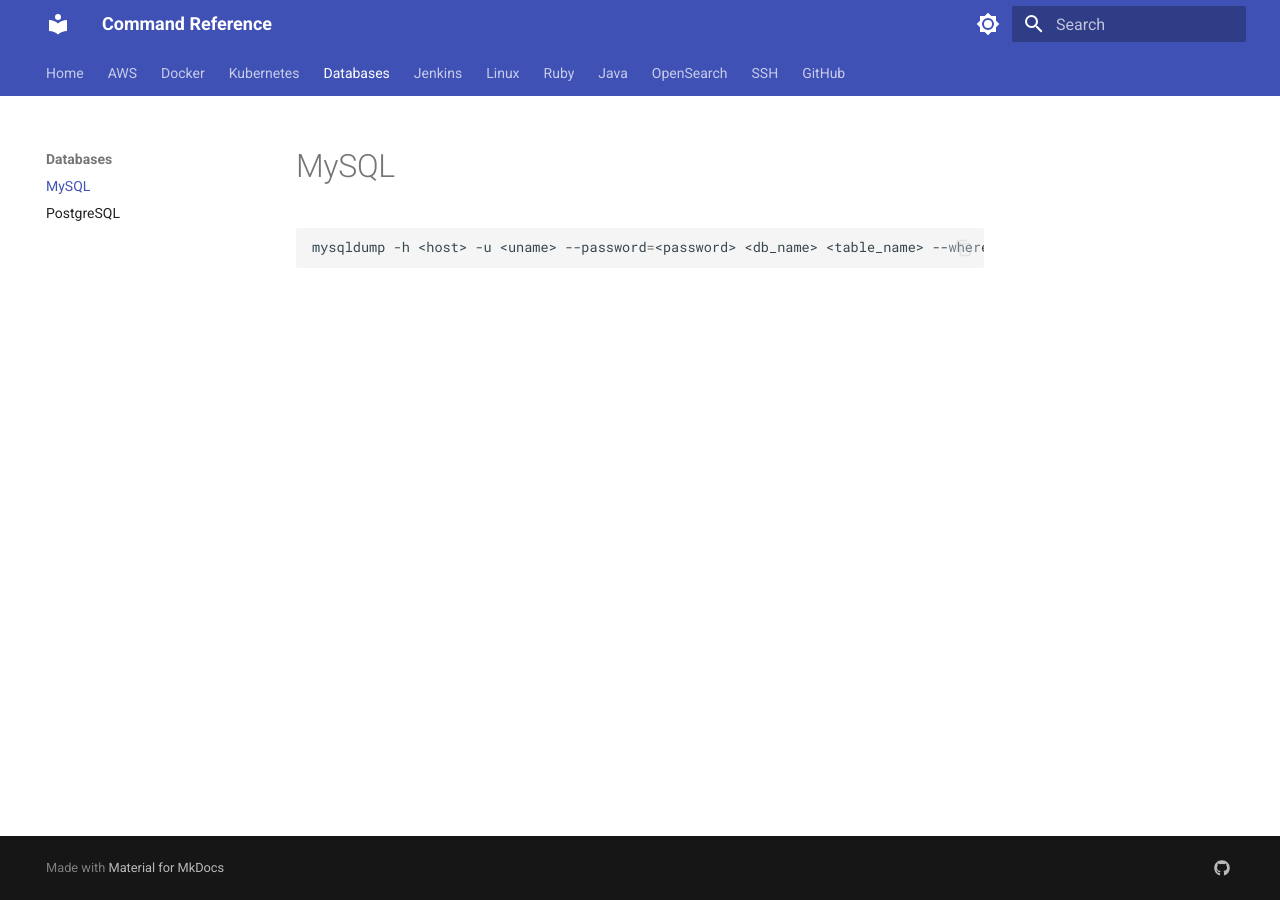
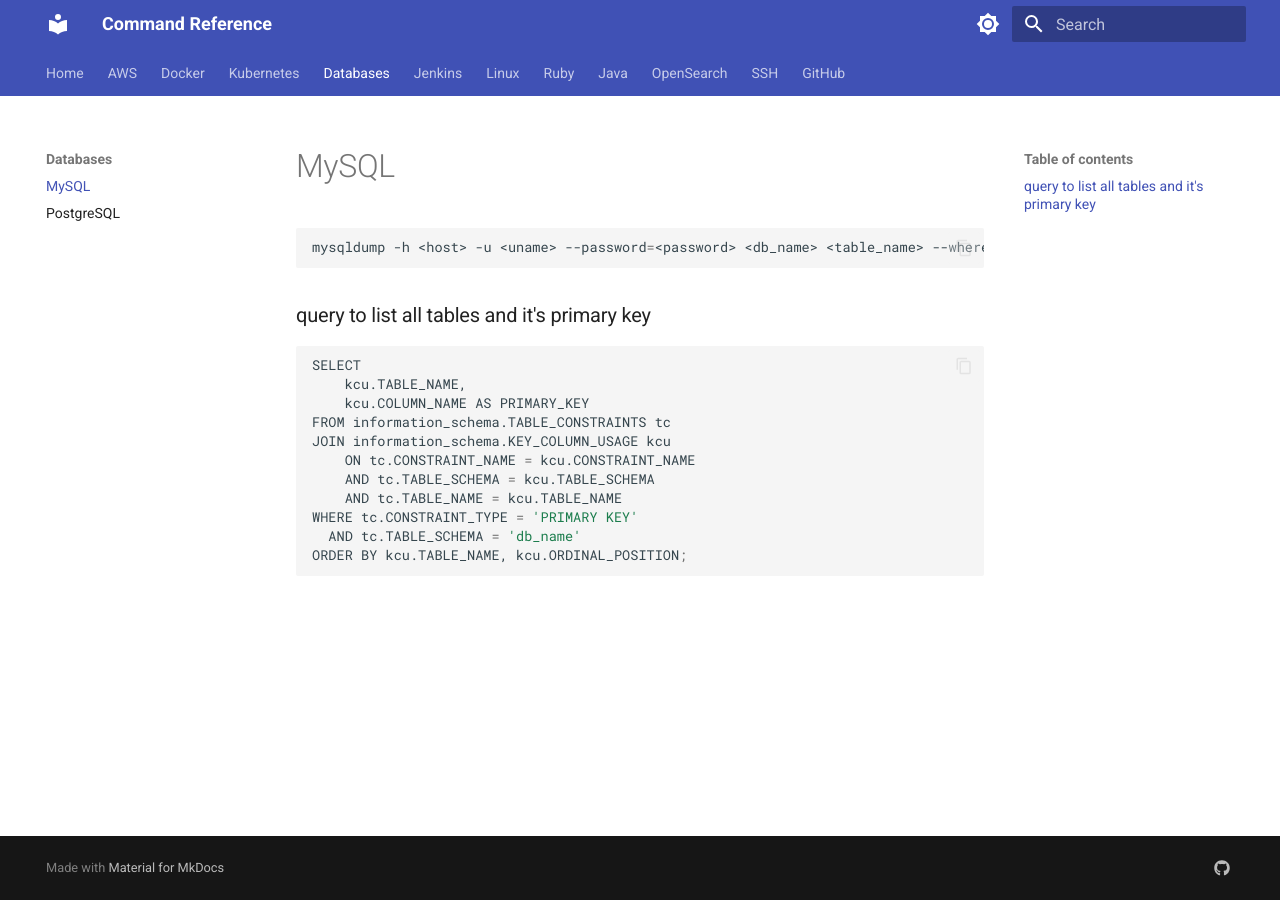
Before and after one commit to Fluder-Paradyne/cmds, an MkDocs documentation site: the page built from docs/databases/msql.md, in a window 1280 px wide. Built offline with MkDocs 1.6.1 and Material for MkDocs 9.7.7, drawn with Linux system fonts in a browser that asks for light colours.

Commit message:
add query to get table details in mysql

````diff
--- a/docs/databases/msql.md
+++ b/docs/databases/msql.md
@@ -1,3 +1,18 @@
 ```shell
 mysqldump -h <host> -u <uname> --password=<password> <db_name> <table_name> --where="id in (1)" > dump.sql
 ```
+
+### query to list all tables and it's primary key
+```shell
+SELECT
+    kcu.TABLE_NAME,
+    kcu.COLUMN_NAME AS PRIMARY_KEY
+FROM information_schema.TABLE_CONSTRAINTS tc
+JOIN information_schema.KEY_COLUMN_USAGE kcu
+    ON tc.CONSTRAINT_NAME = kcu.CONSTRAINT_NAME
+    AND tc.TABLE_SCHEMA = kcu.TABLE_SCHEMA
+    AND tc.TABLE_NAME = kcu.TABLE_NAME
+WHERE tc.CONSTRAINT_TYPE = 'PRIMARY KEY'
+  AND tc.TABLE_SCHEMA = 'db_name'
+ORDER BY kcu.TABLE_NAME, kcu.ORDINAL_POSITION;
+```
````
